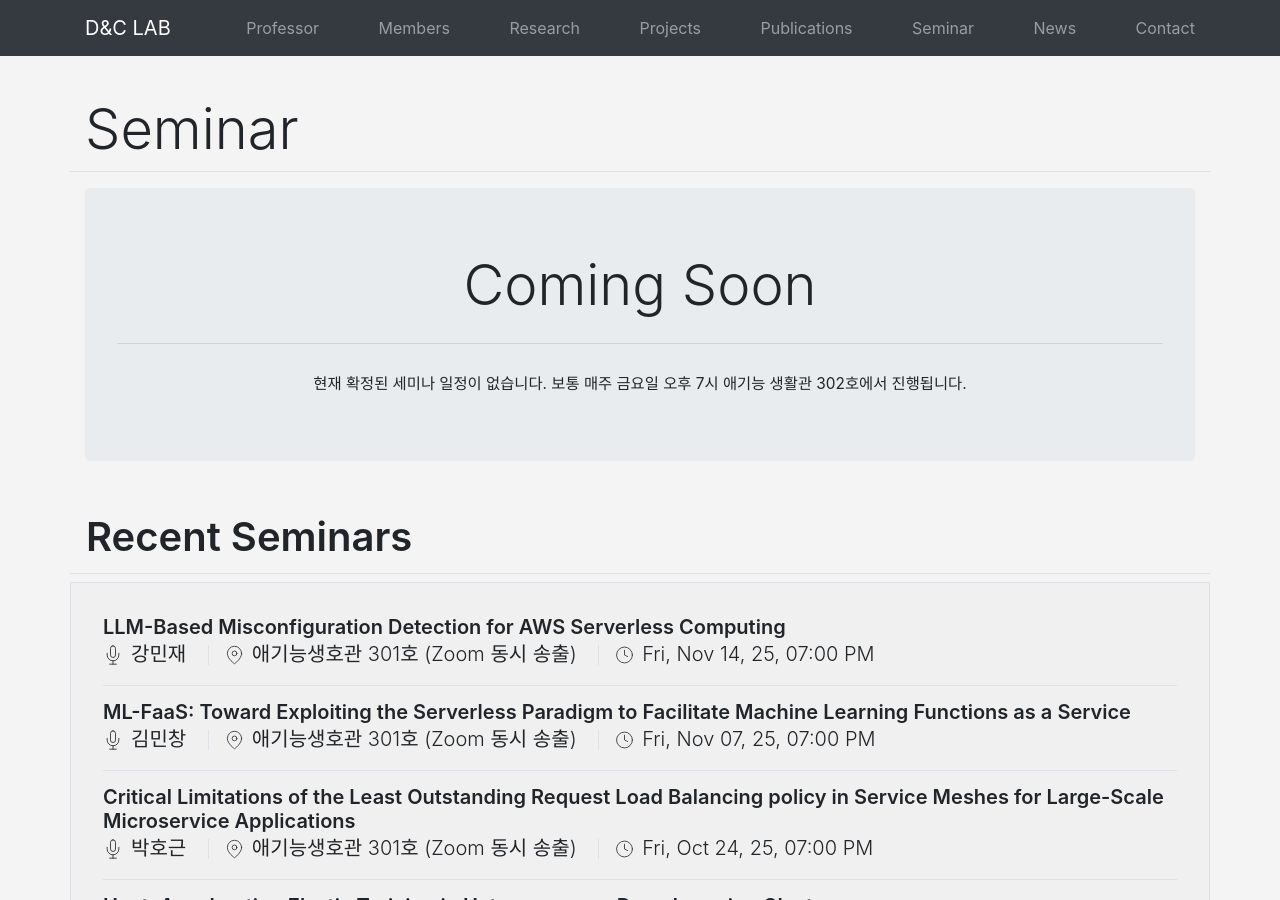
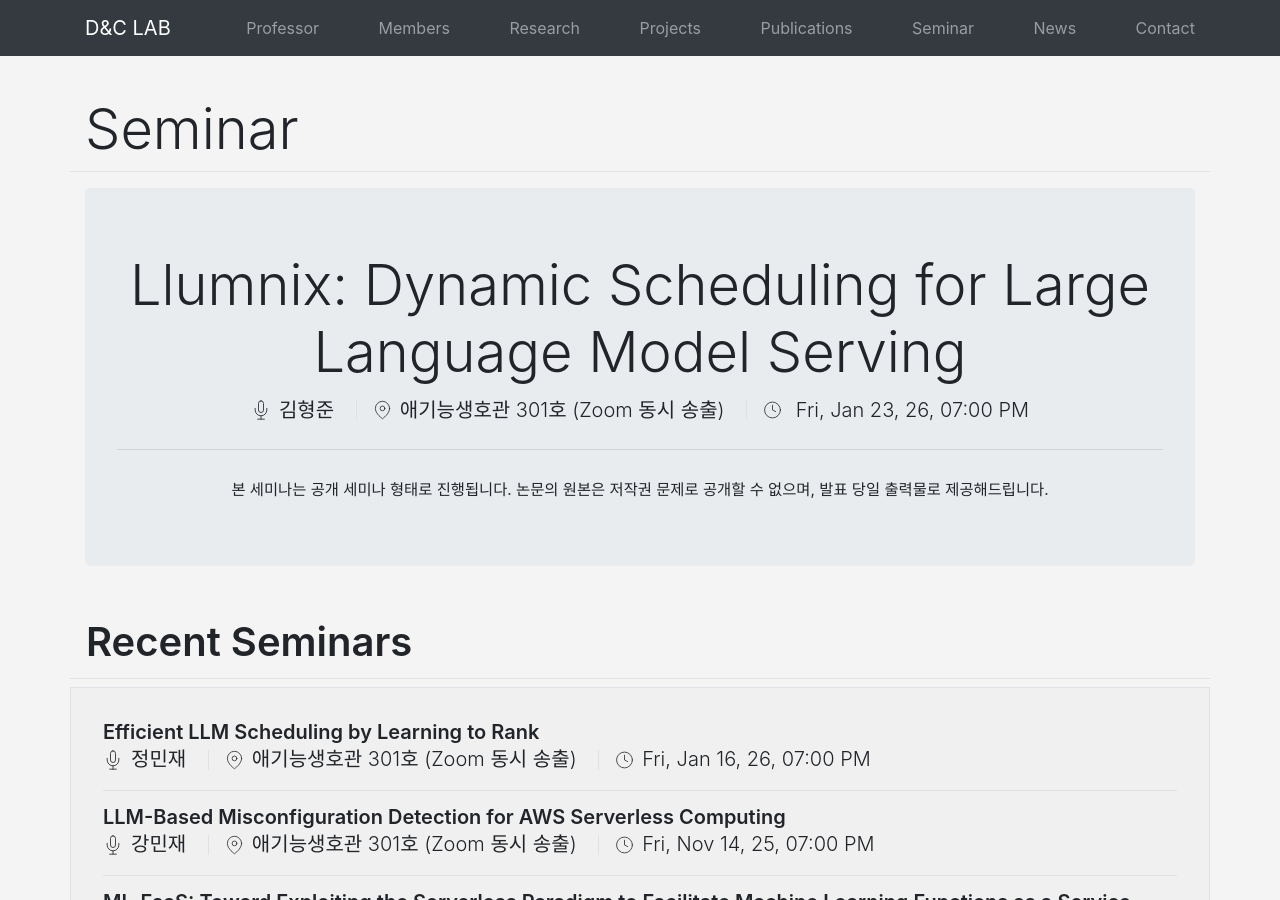
Before and after one commit to KU-Cloud/ku-cloud.github.io, a Jekyll site: the page built from seminar.html, in a window 1280 px wide and 900 px high. Built offline with Jekyll 4.4.1, drawn with Linux system fonts in a browser that asks for light colours; some of the changed text lies outside the part shown.

Commit message:
add: updated weekly seminar list

```diff
--- a/_data/seminars.yaml
+++ b/_data/seminars.yaml
@@ -1135,3 +1135,11 @@
   date: 2025-11-14T19:00:00.00+0900
   speacker: 강민재
   location: 애기능생호관 301호 (Zoom 동시 송출)
+- title: 'Efficient LLM Scheduling by Learning to Rank'
+  date: 2026-01-16T19:00:00.00+0900
+  speacker: 정민재
+  location: 애기능생호관 301호 (Zoom 동시 송출)
+- title: 'Llumnix: Dynamic Scheduling for Large Language Model Serving'
+  date: 2026-01-23T19:00:00.00+0900
+  speacker: 김형준
+  location: 애기능생호관 301호 (Zoom 동시 송출)
```
